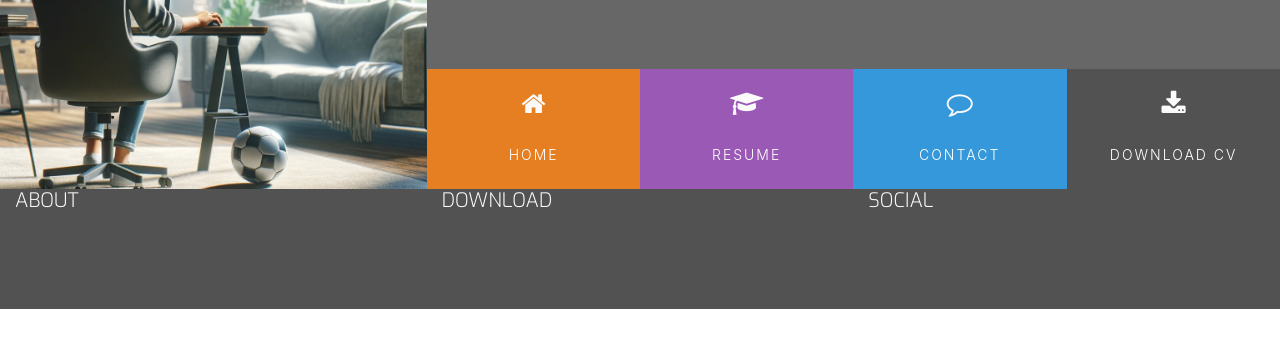
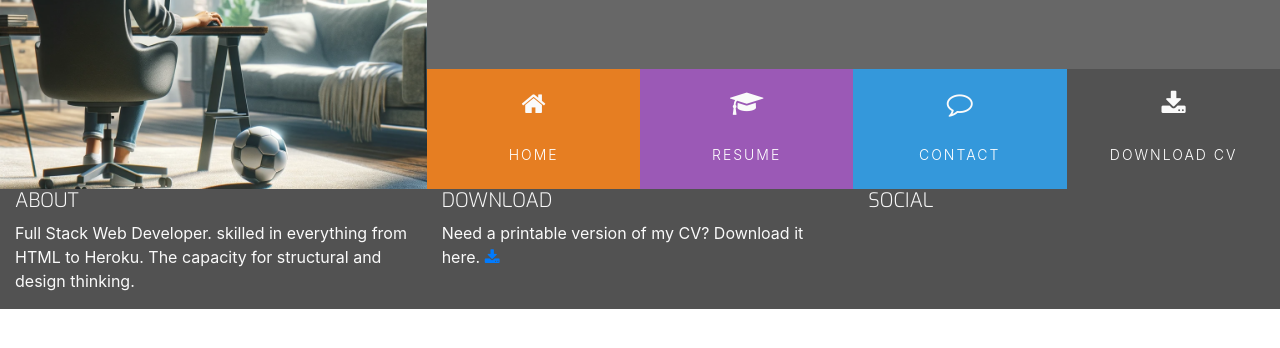
Before and after one commit to balennouri/resume-project-balen-nouri, a plain HTML site: page index.html in a window 1280 px wide. Shown: the part 180-528 px from the top of the page. Drawn offline with nearby package versions, Linux system fonts and the light colour scheme.

Commit message:
Feat: Add content to footer.

```diff
--- a/assets/css/style.css
+++ b/assets/css/style.css
@@ -37,6 +37,10 @@ h1, h2, h3, h4 {
     font-family: "Exo", sans-serif;
     font-weight: 300;
     color: #fafafa;
+}
+
+.inline-block {
+    display: inline-block;
 }
 
 /*------------------------------------Heading*/
--- a/index.html
+++ b/index.html
@@ -33,17 +33,20 @@
                     <div class="col">
                         <ul id="nav" class="list-inline menucontainer">
                             <li class="col-6 col-sm-3 ui-menu-color-home list-inline-item menuitem">
-                                <a href="#" class="hvr-sweep-to-bottom"><i class="fa fa-home" aria-hidden="true"></i><span>Home</span></a>
+                                <a href="#" class="hvr-sweep-to-bottom"><i class="fa fa-home"
+                                        aria-hidden="true"></i><span>Home</span></a>
                             </li>
                             <li class="col-6 col-sm-3 ui-menu-color-resume list-inline-item menuitem">
                                 <a href="#" class="hvr-sweep-to-bottom"><i class="fa fa-graduation-cap"
                                         aria-hidden="true"></i><span>Resume</span></a>
                             </li>
                             <li class="col-6 col-sm-3 ui-menu-color-contact list-inline-item menuitem">
-                                <a href="#" class="hvr-sweep-to-bottom"><i class="fa fa-comment-o" aria-hidden="true"></i><span>Contact</span></a>
+                                <a href="#" class="hvr-sweep-to-bottom"><i class="fa fa-comment-o"
+                                        aria-hidden="true"></i><span>Contact</span></a>
                             </li>
                             <li class="col-6 col-sm-3 ui-menu-color-download list-inline-item menuitem">
-                                <a href="#" class="hvr-sweep-to-bottom"><i class="fa fa-download" aria-hidden="true"></i><span>Download
+                                <a href="#" class="hvr-sweep-to-bottom"><i class="fa fa-download"
+                                        aria-hidden="true"></i><span>Download
                                         CV</span></a>
                             </li>
                         </ul>
@@ -59,9 +62,19 @@
         <div class="row">
             <div class="col-sm-4">
                 <h5 class="uppercase general-sub">About</h5>
+                <p class="inline-block">
+                    Full Stack Web Developer. skilled in everything from HTML to Heroku.
+                    The capacity for structural and design thinking.
+                </p>
             </div>
             <div class="col-sm-4">
                 <h5 class="uppercase general-sub">Download</h5>
+                <p class="inline-block">Need a printable version of my CV? Download it here.
+                    <a href="#" target="_blank" class="cv-pdf">
+                        <i class="fa fa-download" aria-hidden="true"></i>
+                        <span class="sr-only"> Download Link.</span>
+                    </a>
+                </p>
             </div>
             <div class="col-sm-4">
                 <h5 class="uppercase general-sub">Social</h5>
```
